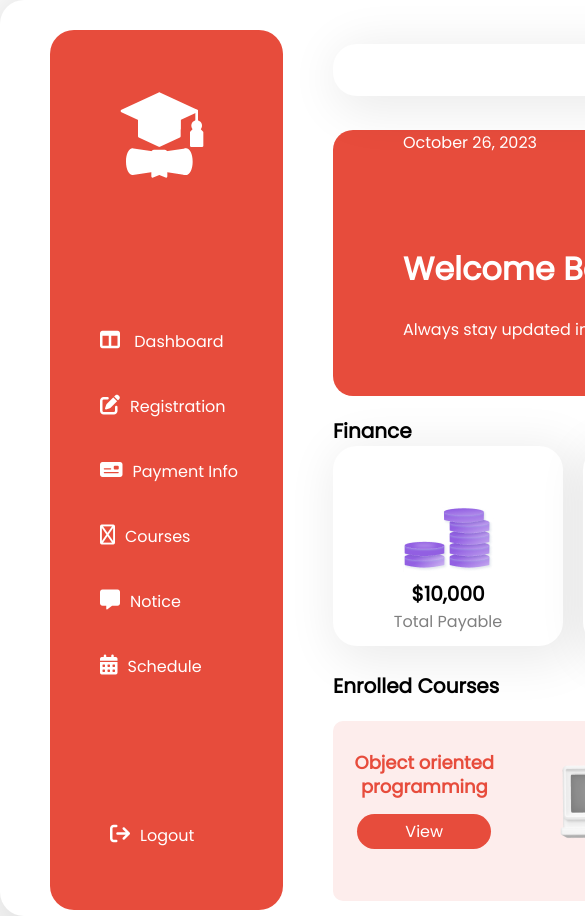
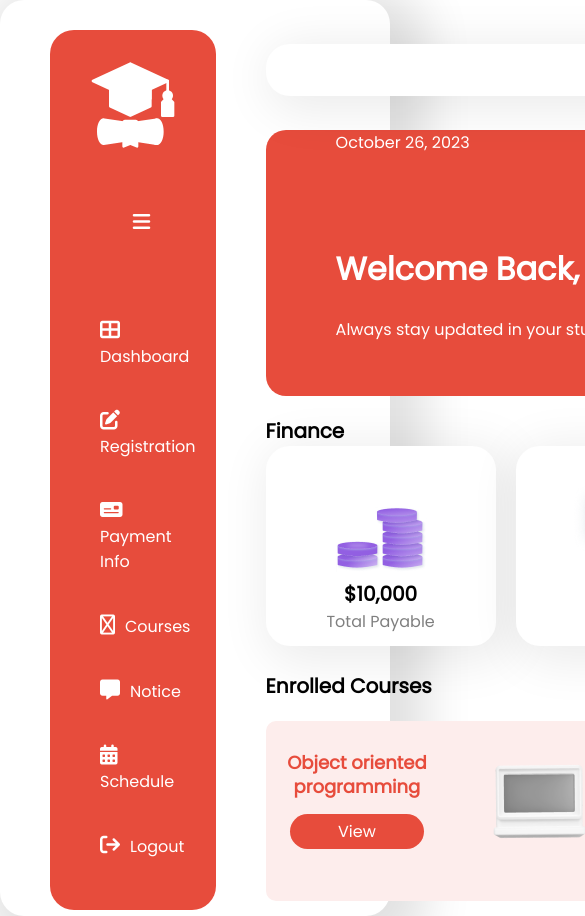
Before and after one commit to AhasanRahman/Dashboard_Design, a plain HTML site: page index.html in a window 390 px wide. Shown: the top 916 px of the page, 585 px wide, since content can reach past the window. Drawn offline with Linux system fonts and the light colour scheme.

Commit message:
responsivenab

```diff
--- a/index.html
+++ b/index.html
@@ -16,17 +16,29 @@
 
     <div class="main">
 <div class="sidenavbar">
-    <div class="logo"><img src="Graduation Cap.svg" ></div>
+    <div class="logo"><img src="Graduation Cap.svg" >
+
+    </div>
+
+    <div><i class="fa-solid fa-bars" id="btn"></i></div>
+
     <ul>
-        <li> <i class="fa-solid fa-table-columns"></i> <a class="active" href="#">Dashboard</a></li>
-        <li> <i class="fa-solid fa-pen-to-square"></i><a href="#">Registration</a></li>
+        <li>
+            <i class="fa-solid fa-table-cells-large"></i><a href="#">Dashboard</a>
+        </li>
+        <li> <i class="fa-solid fa-pen-to-square"></i><a href="#">Registration</a>
+        </li>
         <li> <i class="fa-solid fa-money-check"></i><a href="#">Payment Info</a></li>
         <li><i class="fa-regular fa-book"></i><a href="#">Courses</a></li>
         <li><i class="fa-solid fa-message"></i><a href="#">Notice</a></li>
         <li><i class="fa-solid fa-calendar-days"></i><a href="#">Schedule</a></li>
+
+        <li><i class="fa-solid fa-arrow-right-from-bracket" id="logout"></i><a href="#">Logout</a></li>
+
     </ul>
 
-    <div><i class="fa-solid fa-arrow-right-from-bracket"></i><a href="#">Logout</a></div>
+    <!-- <div><i class="fa-solid fa-arrow-right-from-bracket" id="logout"></i><a href="#">Logout</a></div> -->
+
 
 </div>
 <div class="rightmain">
@@ -127,15 +139,23 @@
     </div>
 </div>
 
-
         </div>
 
     </div>
-
 
 </div>
 
     </div>
 
+    <script>
+        let btn = document.querySelector("#btn");
+        let sidenavbar = document.querySelector(".sidenavbar");
+
+        btn.onclick = function(){
+            sidenavbar.classList.toggle("active");
+        }
+
+    </script>
+
  </body>
  </html>
--- a/style.css
+++ b/style.css
@@ -7,7 +7,8 @@ body{
     font-family: 'Poppins', sans-serif;
 }
 .main{
-    width: 1540px;
+    max-width: 1540px;
+    width: 100%;
     height: auto;
     border-radius: 24px;
   background: #FFF;
@@ -25,13 +26,41 @@ body{
     background-color: #E74C3C ;
     margin-top: 30px;
     margin-left: 50px;
+    transition: all 0.5s ease;
 
 }
-.logo{
-    margin-left: 70px;
+
+#btn{
+    cursor: pointer;
+    margin-left: 50%;
+
 }
+
+.sidenavbar.active{
+    width: 200px;
+
+}
+
+.sidenavbar .logo{
+    display: flex;
+    pointer-events: none;
+    justify-content: center;
+}
+
+.sidenavbar.active .logo{
+    pointer-events: none;
+}
+
 .sidenavbar div i{
     margin-left: 60px;
+
+}
+ul li i{
+    opacity: 1;
+}
+.active ul li i{
+    opacity: 0;
+    transition: 1.3s;
 }
 
 ul li{
@@ -46,6 +75,29 @@ ul li{
     color:#ffff ;
 
 }
+
+
+.sidenavbar ul li a{
+    opacity: 1;
+    pointer-events: none;
+}
+
+
+.sidenavbar.active ul li a{
+    opacity: 0;
+    pointer-events: auto;
+     transition: 1s;
+}
+
+.sidenavbar ul li:hover .tooltip{
+transition: all 0.5s ease;
+top: 50%;
+opacity: 1;
+
+}
+
+
+
 .sidenavbar i{
     color: #fff;
     font-size: 20px;
```
